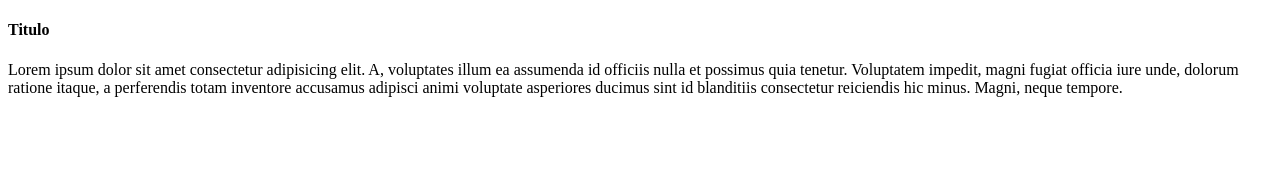
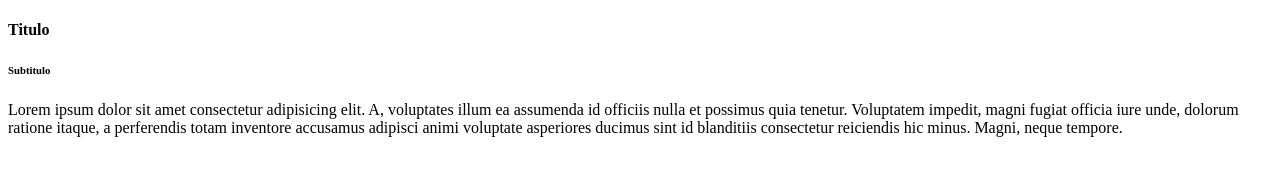
Before and after one commit to jfa-icaro/workshop_git, a plain HTML site: page index.html in a window 1280 px wide. Drawn offline with Linux system fonts and the light colour scheme.

Commit message:
agregado un subtitulo

```diff
--- a/index.html
+++ b/index.html
@@ -9,6 +9,7 @@
   <body>
     <main>
       <h4>Titulo</h4>
+      <h6>Subtitulo</h6>
       <p>
         Lorem ipsum dolor sit amet consectetur adipisicing elit. A, voluptates
         illum ea assumenda id officiis nulla et possimus quia tenetur.
```
